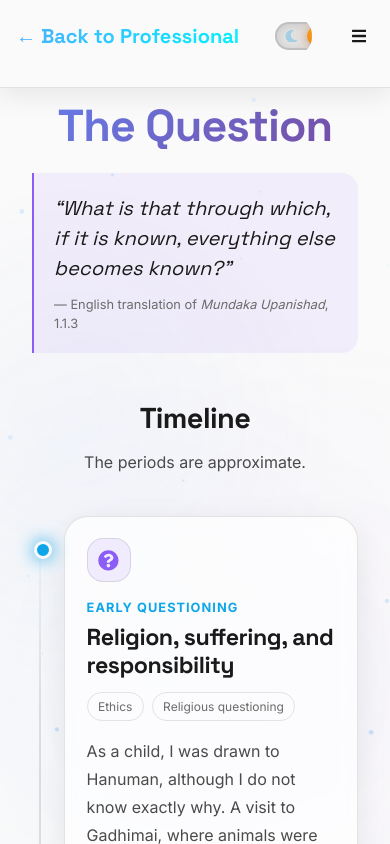
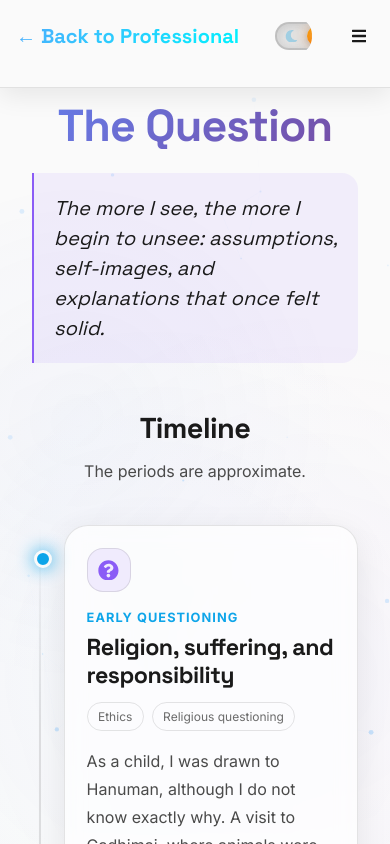
Before and after one commit to connectwithprakash/connectwithprakash.github.io, a React (Vite) app: page /personal/inquiry in a window 390 px wide. Shown: the top 844 px of the page. Built offline with nearby package versions, Linux system fonts and the light colour scheme.

Commit message:
refactor(inquiry): use personal opening

```diff
--- a/src/pages/QuestionPage.css
+++ b/src/pages/QuestionPage.css
@@ -29,7 +29,7 @@
   line-height: 1;
 }
 
-.question-quote {
+.question-intro {
   max-width: 700px;
   width: 100%;
   margin: 2rem auto 1.5rem;
@@ -43,15 +43,6 @@
   text-align: left;
   background: rgba(139, 92, 246, 0.08);
   border-radius: 0 1rem 1rem 0;
-}
-
-.question-quote cite {
-  display: block;
-  margin-top: 0.75rem;
-  color: var(--text-tertiary);
-  font-family: var(--font-primary);
-  font-size: 0.8rem;
-  font-style: normal;
 }
 
 
@@ -202,7 +193,7 @@
     min-width: 0;
   }
 
-  .question-quote {
+  .question-intro {
     width: 100%;
     min-width: 0;
     overflow-wrap: break-word;
@@ -212,7 +203,7 @@
     margin-bottom: 3rem;
   }
 
-  .question-quote {
+  .question-intro {
     margin-top: 1.5rem;
     padding: 1.25rem;
   }
--- a/src/pages/QuestionPage.jsx
+++ b/src/pages/QuestionPage.jsx
@@ -81,10 +81,10 @@ const QuestionPage = () => {
     <div className="container">
       <header className="question-hero">
         <h1 className="question-title">The Question</h1>
-        <blockquote className="question-quote">
-          “What is that through which, if it is known, everything else becomes known?”
-          <cite>— English translation of <em>Mundaka Upanishad</em>, 1.1.3</cite>
-        </blockquote>
+        <p className="question-intro">
+          The more I see, the more I begin to unsee: assumptions, self-images, and
+          explanations that once felt solid.
+        </p>
 
       </header>
 
```
